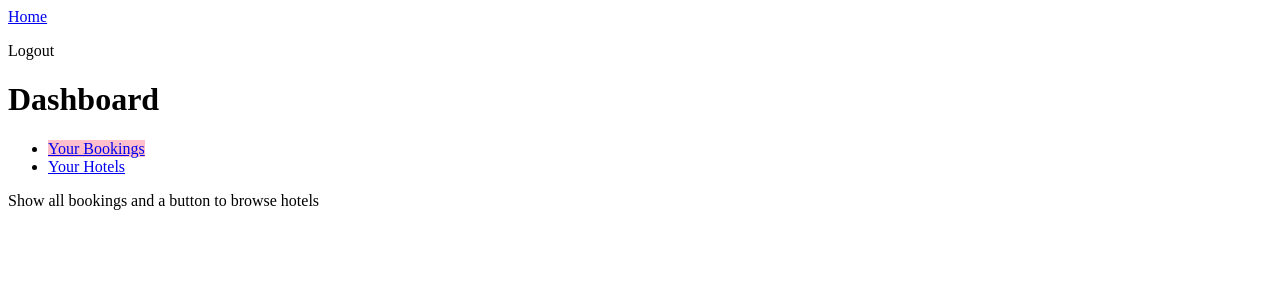
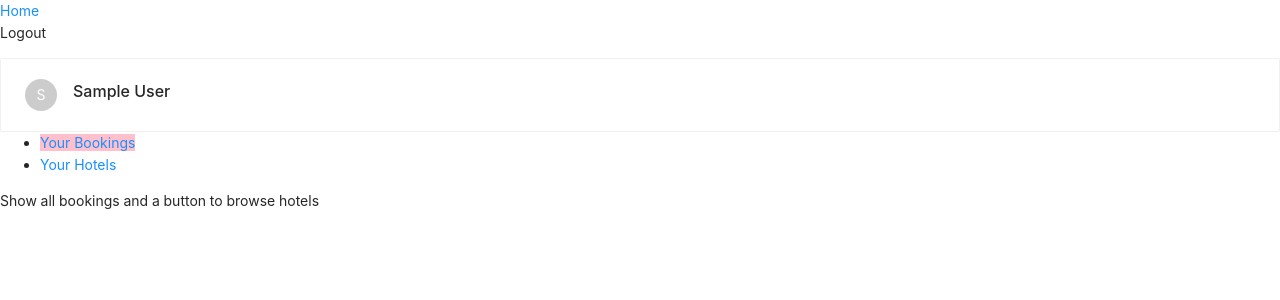
Before and after one commit to UtkarshSingh22/Marketplace-app, a React (Create React App) app in the folder client/: page /dashboard in a window 1280 px wide. Shown: the top 300 px of the page. Built offline with nearby package versions, Linux system fonts and the light colour scheme; sample sign-in values are in the browser's storage.

Commit message:
Add connect navigation for user details

```diff
--- a/client/src/components/ConnectNav.js
+++ b/client/src/components/ConnectNav.js
@@ -1 +1,22 @@
 import { useSelector } from "react-redux";
+import { Card, Avatar } from "antd";
+import Title from "antd/lib/skeleton/Title";
+
+const { Meta } = Card;
+
+const ConnectNav = () => {
+    const { auth } = useSelector((state) => ({ ...state }));
+    const { user } = auth;
+    return (
+        <div>
+            <Card>
+                <Meta
+                    avatar={<Avatar>{user.name[0]}</Avatar>}
+                    title={user.name}
+                />
+            </Card>
+        </div>
+    );
+};
+
+export default ConnectNav;
--- a/client/src/index.js
+++ b/client/src/index.js
@@ -1,6 +1,7 @@
 import React from "react";
 import ReactDOM from "react-dom/client";
 import "./index.css";
+import "antd/dist/antd.css";
 import App from "./App";
 import reportWebVitals from "./reportWebVitals";
 import { BrowserRouter } from "react-router-dom";
--- a/client/src/user/Dashboard.js
+++ b/client/src/user/Dashboard.js
@@ -1,10 +1,11 @@
 import { Fragment } from "react";
+import ConnectNav from "../components/ConnectNav";
 import DashboardNav from "../components/DashboardNav";
 
 const Dashboard = () => {
     return (
         <Fragment>
-            <h1>Dashboard</h1>
+            <ConnectNav />
 
             <DashboardNav />
             <div>
--- a/client/src/user/DashboardSeller.js
+++ b/client/src/user/DashboardSeller.js
@@ -1,10 +1,11 @@
 import { Fragment } from "react";
+import ConnectNav from "../components/ConnectNav";
 import DashboardNav from "../components/DashboardNav";
 
 const DashboardSeller = () => {
     return (
         <Fragment>
-            <h1>Dashboard</h1>
+            <ConnectNav />
 
             <DashboardNav />
             <div>
```
